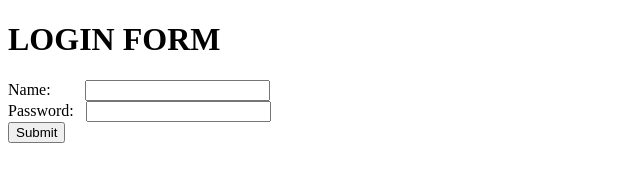
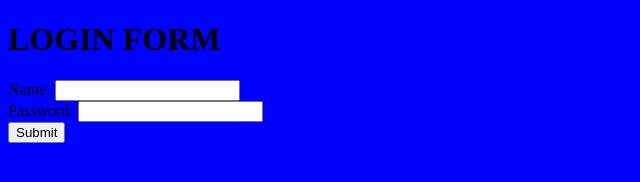
Before and after one commit to Maneater2024/GitRecap, a plain HTML site: page index.html in a window 1280 px wide. Shown: the whole page, without its empty margins (0-640 px from the left). Drawn offline with Linux system fonts and the light colour scheme.

Commit message:
Update index.html

```diff
--- a/index.html
+++ b/index.html
@@ -4,7 +4,11 @@
 	<meta charset="utf-8">
 	<meta name="viewport" content="width=device-width, initial-scale=1">
 	<title>Login Page | IYF WEEKEND ACADEMY</title>
-	<link rel="stylesheet" type="text/css" href="style.css">
+	<style>
+		body{
+			background-color:blue;
+			color:Black;}
+	</style>
 	</head>
 
 <body>
```
